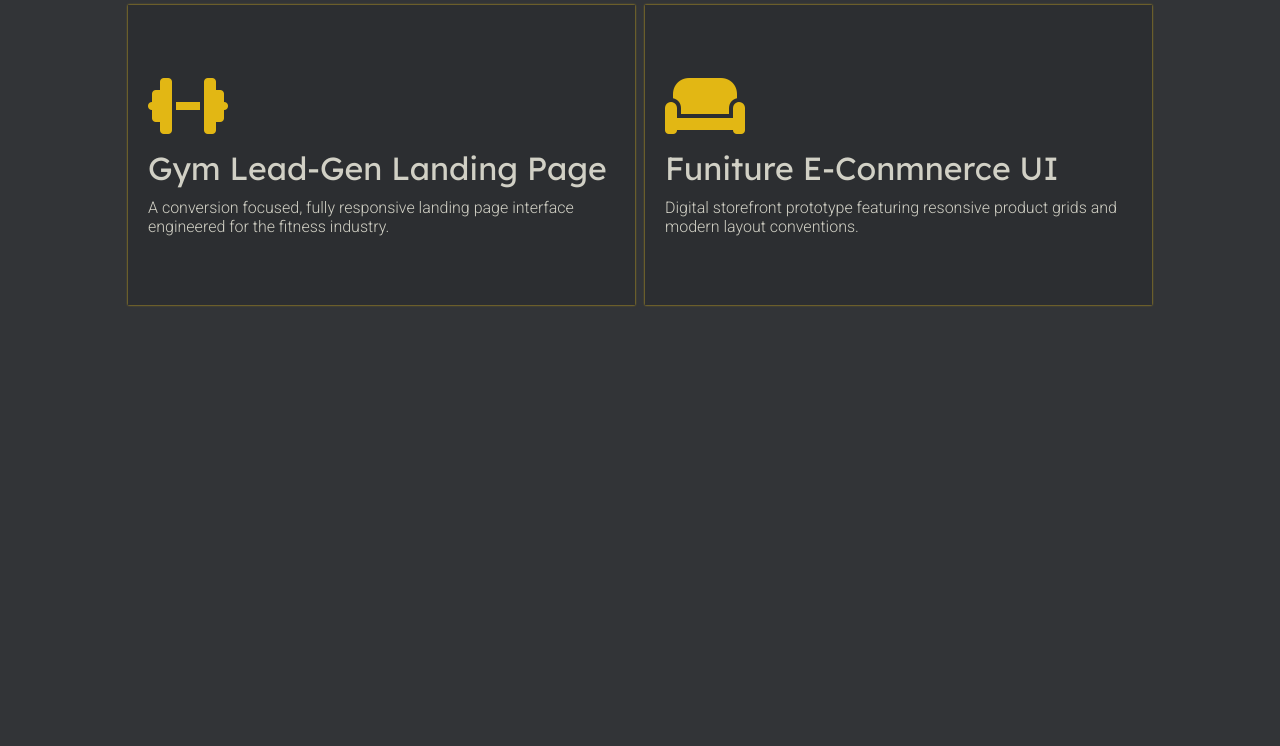
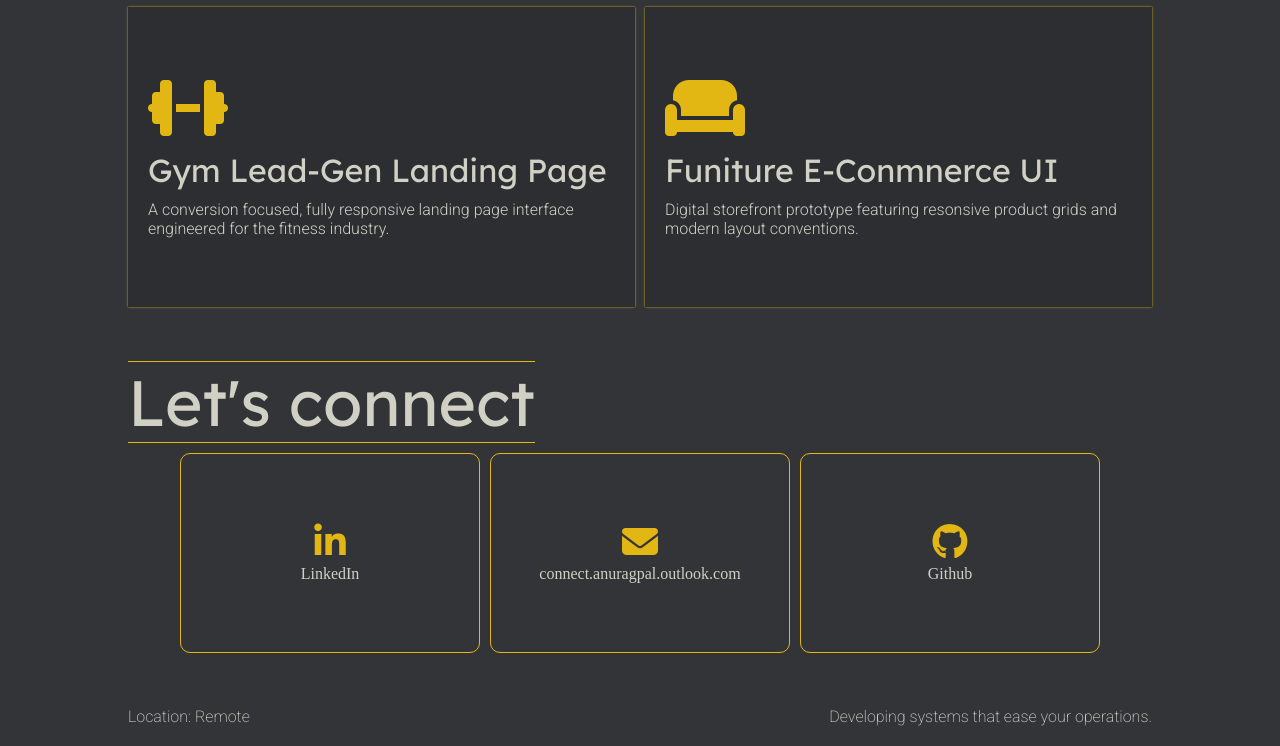
Before and after one commit to APstarts/Personalized-Portfolio-website, a plain HTML site: page index.html in a window 1280 px wide. Shown: the part 1663-2409 px from the top of the page. Before the commit the page ends 2056 px from the top, so only its background shows below. Drawn offline with Linux system fonts and the light colour scheme.

Commit message:
updated nav bar to pill shape

```diff
--- a/index.html
+++ b/index.html
@@ -163,7 +163,34 @@
     <!-- Tech Stack section
     <section id="techStack"></section> -->
     <!-- Contact Section -->
-    <!-- <section id="contact"></section> -->
+    <section id="contact">
+        <div class="contact-title-container">
+            <span class="contact-title">Let's connect</span>
+            <div class="contact-section-container">
+            <div class="contact-card">
+                <a href="https://www.linkedin.com/in/anuragpal27" target="_blank" rel="noopener noreferrer">
+                    <i class="fa fa-linkedin" style="font-size:36px"></i>
+                </a>
+                LinkedIn
+            </div>
+            <div class="contact-card">
+                <a href="mailto:connect.anuragpal@outlook.com", target="_blank" rel="noopener noreferrer"><i class="fa fa-envelope" style="font-size:36px"></i>
+                    </a>
+                    connect.anuragpal.outlook.com
+                </div>
+            <div class="contact-card">
+                <a href="https://www.github.com/apstarts", target="_blank", rel="noopener noreferrer">
+                <i class="fa fa-github" style="font-size:36px"></i></a>
+                Github
+            </div>
+        </div>
+        </div>
+    </section>
+    <!-- footer -->
+    <section id="footer">
+        <span>Location: Remote</span>
+        <span>Developing systems that ease your operations.</span>
+    </section>
     <script src="main.js"></script>
 </body>
 </html>
--- a/style.css
+++ b/style.css
@@ -34,17 +34,20 @@
 /* Nav bar section */
 
 nav {
-    position: sticky;
-    top: 0;
-    left: 0;
+    position: fixed;
+    bottom: 50px;
+    left: 50%;
+    transform: translateX(-50%);
     display: flex;
     justify-content: center;
     font-family: var(--font-family-others);
-    width: 100%;
-    font-size: 2rem;
-    background-color: #32343780;
+    width: fit-content;
+    font-size: 1.5rem;
+    background-color: rgba(0, 0, 0, 0.3);
     backdrop-filter: blur(5px);
     z-index: 99999999;
+    padding: 0px 50px;
+    border-radius: 30px;
 }
 
 nav ul {
@@ -72,6 +75,7 @@
 @media (max-width: 900px){
     nav {
         font-size: 1rem;
+        bottom: 20px;
     }
 }
 
@@ -127,6 +131,12 @@
     border: 1px solid var(--main-color);
     border-radius: 10px;
     padding: 5px;
+    transition: all 0.5s ease-in-out;
+}
+
+.contact-card:hover {
+    transform: scale(1.05);
+    box-shadow: 0px 0px 50px var(--main-color);
 }
 
 .contact-card a {
@@ -163,6 +173,7 @@
 
 #hero {
     margin: var(--primary-horinzontal-margin);
+    margin-top: 100px;
     display: flex;
     justify-content: space-between;
     align-items: center;
@@ -363,6 +374,7 @@
         align-items: center;
         gap:2px;
         width: auto;
+        margin-top: 20px;
     }
 
     #hero .hero-sub-container-1 {
@@ -527,7 +539,7 @@
 /* Projects section */
 #projects {
     margin: var(--primary-horinzontal-margin);
-    min-height: 100vh;
+    min-height: 10vh;
     margin-top: 4rem;
 }
 
@@ -606,6 +618,7 @@
         flex-direction: column;
         margin: var(--secondary-horizontal-margin);
         margin-top: 50px;
+        min-height: 60vh;
     }
 
     .projects-grid-container {
@@ -638,3 +651,62 @@
     }
 
 }
+
+/* contact section */
+#contact {
+    display: flex;
+    flex-direction: column;
+    align-items: left;
+    justify-content: center;
+    margin: var(--primary-horinzontal-margin);
+    min-height: 50vh;
+}
+
+#contact .contact-title-container {
+    display: flex;
+    flex-direction: column;
+    gap: 10px;
+}
+
+.contact-title {
+    font-family: var(--font-family-title);
+    font-size: 4rem;
+    border-top: 1px solid var(--main-color);
+    border-bottom: 1px solid var(--main-color);
+    width: fit-content;
+}
+
+#contact .contact-section-container {
+    display: flex;
+    justify-content: center;
+    gap: 10px;
+}
+
+@media (max-width: 900px) {
+    #contact {
+        height: 90vh;
+    }
+
+    .contact-title {
+        font-size: 2rem;
+    }
+    .contact-section-container {
+        display: flex;
+        flex-direction: column;
+        justify-content: center;
+        align-items: center;
+    }
+}
+
+/* footer */
+#footer {
+    display: flex;
+    justify-content: space-between;
+    margin: var(--primary-horinzontal-margin);
+    margin-bottom: 20px;
+}
+
+#footer span {
+    font-weight: 200;
+    font-family: var(--font-family-others);
+}
```
